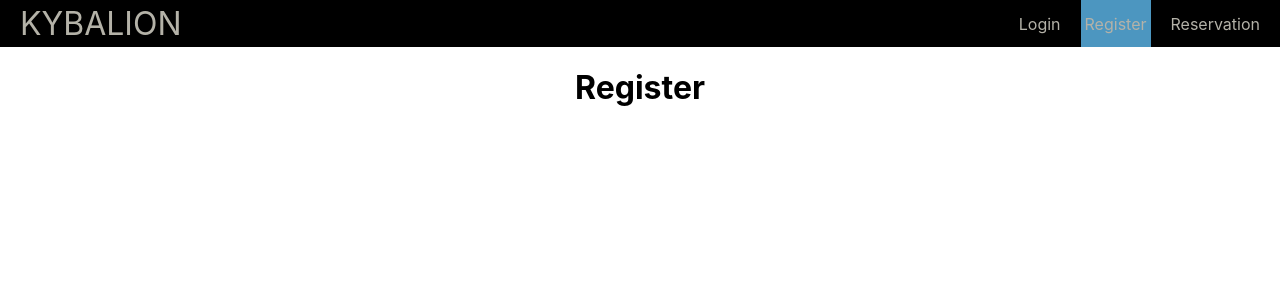
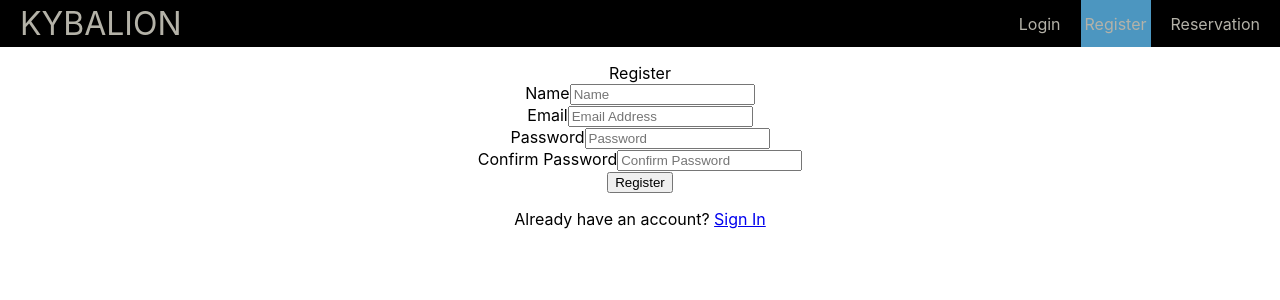
Before and after one commit to KevFlo/COSC4351, a React (Create React App) app in the folder FE/fe/: page /Register in a window 1280 px wide. Shown: the top 300 px of the page. Built offline with nearby package versions, Linux system fonts and the light colour scheme.

Commit message:
Login/Register/Reservation skeleton code -Kevin

```diff
--- a/FE/fe/src/Pages/Login.js
+++ b/FE/fe/src/Pages/Login.js
@@ -1,89 +1,89 @@
-// // login page that connects to the backend
-// import React, { useState } from 'react';
-// import { Link, Redirect } from 'react-router-dom';
+// login page that connects to the backend
+import React, { useState } from 'react';
+import { Link, Redirect } from 'react-router-dom';
 // import axios from 'axios';
 // import './Login.css';
 
 
-export default function Login() {
+// export default function Login() {
+//     return (
+//       <h1> Login</h1>
+
+//   );
+// }
+
+const Login = () => {
+    const [formData, setFormData] = useState({
+        email: '',
+        password: '',
+    });
+
+    const { email, password } = formData;
+
+    const onChange = (e) =>
+        setFormData({ ...formData, [e.target.name]: e.target.value });
+
+    const onSubmit = async (e) => {
+        e.preventDefault();
+        console.log('SUCCESS');
+        const newUser = {
+        email,
+        password,
+        };
+
+        try {
+        const config = {
+            headers: {
+            'Content-Type': 'application/json',
+            },
+        };
+
+        const body = JSON.stringify(newUser);
+
+        // const res = await axios.post('/api/users', body, config);
+        // console.log(res.data);
+        } catch (err) {
+        console.error(err.response.data);
+        }
+    };
+
     return (
-      <h1> Login</h1>
+        <div className="login">
+            <div className="login-container">
+                <div className="login-title">Login</div>
+                <form className="login-form" onSubmit={(e) => onSubmit(e)}>
+                    <div className="login-form-group">
+                        <label className="login-form-label">Email</label>
+                        <input
+                            className="login-form-input"
+                            type="email"
+                            placeholder="Email Address"
+                            name="email"
+                            value={email}
+                            onChange={(e) => onChange(e)}
+                            required
+                        />
+                    </div>
+                    <div className="login-form-group">
+                        <label className="login-form-label">Password</label>
+                        <input
+                            className="login-form-input"
+                            type="password"
+                            placeholder="Password"
+                            name="password"
+                            value={password}
+                            onChange={(e) => onChange(e)}
+                            minLength="6"
+                        />
+                    </div>
+                    <input type="submit" className="login-form-button" value="Login" />
+                </form>
+                <p className="login-Login">
+                    Don't have an account? <Link to="/Login">Login</Link>
+                </p>
+            </div>
+        </div>
+    );
+};
 
-  );
-}
-
-// const Login = () => {
-//     const [formData, setFormData] = useState({
-//         email: '',
-//         password: '',
-//     });
-
-//     const { email, password } = formData;
-
-//     const onChange = (e) =>
-//         setFormData({ ...formData, [e.target.name]: e.target.value });
-
-//     const onSubmit = async (e) => {
-//         e.preventDefault();
-//         console.log('SUCCESS');
-//         const newUser = {
-//         email,
-//         password,
-//         };
-
-//         try {
-//         const config = {
-//             headers: {
-//             'Content-Type': 'application/json',
-//             },
-//         };
-
-//         const body = JSON.stringify(newUser);
-
-//         const res = await axios.post('/api/users', body, config);
-//         console.log(res.data);
-//         } catch (err) {
-//         console.error(err.response.data);
-//         }
-//     };
-
-//     return (
-//         <div className="login">
-//             <div className="login-container">
-//                 <div className="login-title">Login</div>
-//                 <form className="login-form" onSubmit={(e) => onSubmit(e)}>
-//                     <div className="login-form-group">
-//                         <label className="login-form-label">Email</label>
-//                         <input
-//                             className="login-form-input"
-//                             type="email"
-//                             placeholder="Email Address"
-//                             name="email"
-//                             value={email}
-//                             onChange={(e) => onChange(e)}
-//                             required
-//                         />
-//                     </div>
-//                     <div className="login-form-group">
-//                         <label className="login-form-label">Password</label>
-//                         <input
-//                             className="login-form-input"
-//                             type="password"
-//                             placeholder="Password"
-//                             name="password"
-//                             value={password}
-//                             onChange={(e) => onChange(e)}
-//                             minLength="6"
-//                         />
-//                     </div>
-//                     <input type="submit" className="login-form-button" value="Login" />
-//                 </form>
-//                 <p className="login-Login">
-//                     Don't have an account? <Link to="/Login">Login</Link>
-//                 </p>
-//             </div>
-//         </div>
-//     );
-// };
-
-// export default Login;
+export default Login;
--- a/FE/fe/src/Pages/Register.js
+++ b/FE/fe/src/Pages/Register.js
@@ -1,126 +1,126 @@
-// // Registration page for the app
-// import React, { useState } from 'react';
-// import { Link, Redirect } from 'react-router-dom';
+// Registration page for the app
+import React, { useState } from 'react';
+import { Link, Redirect } from 'react-router-dom';
 // import axios from 'axios';
 // import './Register.css';
 
-export default function Register() {
+// export default function Register() {
+//     return (
+//       <h1> Register</h1>
+
+//   );
+// }
+const Register = () => {
+    const [formData, setFormData] = useState({
+        name: '',
+        email: '',
+        password: '',
+        password2: '',
+    });
+
+    const { name, email, password, password2 } = formData;
+
+    const onChange = (e) =>
+        setFormData({ ...formData, [e.target.name]: e.target.value });
+
+    const onSubmit = async (e) => {
+        e.preventDefault();
+        if (password !== password2) {
+        console.log('Passwords do not match');
+        } else {
+        const newUser = {
+            name,
+            email,
+            password,
+        };
+
+        try {
+            const config = {
+            headers: {
+                'Content-Type': 'application/json',
+            },
+            };
+
+            const body = JSON.stringify(newUser);
+
+            // const res = await axios.post('/api/users', body, config);
+            // console.log(res.data);
+        } catch (err) {
+            console.error(err.response.data);
+        }
+        }
+    };
+
     return (
-      <h1> Register</h1>
+        <div className="register">
+            <div className="register-container">
+                <div className="register-title">Register</div>
+                <form className="register-form" onSubmit={(e) => onSubmit(e)}>
+                    <div className="register-form-group">
+                        <label className="register-form-label">Name</label>
+                        <input
+                            className="register-form-input"
+                            type="text"
+                            placeholder="Name"
+                            name="name"
+                            value={name}
+                            onChange={(e) => onChange(e)}
+                            required
+                        />
+                    </div>
+                    <div className="register-form-group">
+                        <label className="register-form-label">Email</label>
+                        <input
 
-  );
-}
-// const Register = () => {
-//     const [formData, setFormData] = useState({
-//         name: '',
-//         email: '',
-//         password: '',
-//         password2: '',
-//     });
+                            className="register-form-input"
+                            type="email"
+                            placeholder="Email Address"
+                            name="email"
+                            value={email}
+                            onChange={(e) => onChange(e)}
+                            required
+                        />
+                    </div>
+                    <div className="register-form-group">
+                        <label className="register-form-label">Password</label>
+                        <input
+                            className="register-form-input"
+                            type="password"
+                            placeholder="Password"
+                            name="password"
+                            value={password}
+                            onChange={(e) => onChange(e)}
+                            required
+                            minLength="6"
+                        />
+                    </div>
+                    <div className="register-form-group">
+                        <label className="register-form-label">
+                            Confirm Password
+                        </label>
+                        <input
+                            className="register-form-input"
+                            type="password"
+                            placeholder="Confirm Password"
+                            name="password2"
+                            value={password2}
+                            onChange={(e) => onChange(e)}
+                            required
+                            minLength="6"
+                        />
+                    </div>
+                    <input
+                        type="submit"
+                        className="register-form-button"
+                        value="Register"
+                    />
+                </form>
+                <p className="register-text">
+                    Already have an account? <Link to="/login">Sign In</Link>
+                </p>
+            </div>
+        </div>
+    );
+};
 
-//     const { name, email, password, password2 } = formData;
-
-//     const onChange = (e) =>
-//         setFormData({ ...formData, [e.target.name]: e.target.value });
-
-//     const onSubmit = async (e) => {
-//         e.preventDefault();
-//         if (password !== password2) {
-//         console.log('Passwords do not match');
-//         } else {
-//         const newUser = {
-//             name,
-//             email,
-//             password,
-//         };
-
-//         try {
-//             const config = {
-//             headers: {
-//                 'Content-Type': 'application/json',
-//             },
-//             };
-
-//             const body = JSON.stringify(newUser);
-
-//             const res = await axios.post('/api/users', body, config);
-//             console.log(res.data);
-//         } catch (err) {
-//             console.error(err.response.data);
-//         }
-//         }
-//     };
-
-//     return (
-//         <div className="register">
-//             <div className="register-container">
-//                 <div className="register-title">Register</div>
-//                 <form className="register-form" onSubmit={(e) => onSubmit(e)}>
-//                     <div className="register-form-group">
-//                         <label className="register-form-label">Name</label>
-//                         <input
-//                             className="register-form-input"
-//                             type="text"
-//                             placeholder="Name"
-//                             name="name"
-//                             value={name}
-//                             onChange={(e) => onChange(e)}
-//                             required
-//                         />
-//                     </div>
-//                     <div className="register-form-group">
-//                         <label className="register-form-label">Email</label>
-//                         <input
-
-//                             className="register-form-input"
-//                             type="email"
-//                             placeholder="Email Address"
-//                             name="email"
-//                             value={email}
-//                             onChange={(e) => onChange(e)}
-//                             required
-//                         />
-//                     </div>
-//                     <div className="register-form-group">
-//                         <label className="register-form-label">Password</label>
-//                         <input
-//                             className="register-form-input"
-//                             type="password"
-//                             placeholder="Password"
-//                             name="password"
-//                             value={password}
-//                             onChange={(e) => onChange(e)}
-//                             required
-//                             minLength="6"
-//                         />
-//                     </div>
-//                     <div className="register-form-group">
-//                         <label className="register-form-label">
-//                             Confirm Password
-//                         </label>
-//                         <input
-//                             className="register-form-input"
-//                             type="password"
-//                             placeholder="Confirm Password"
-//                             name="password2"
-//                             value={password2}
-//                             onChange={(e) => onChange(e)}
-//                             required
-//                             minLength="6"
-//                         />
-//                     </div>
-//                     <input
-//                         type="submit"
-//                         className="register-form-button"
-//                         value="Register"
-//                     />
-//                 </form>
-//                 <p className="register-text">
-//                     Already have an account? <Link to="/login">Sign In</Link>
-//                 </p>
-//             </div>
-//         </div>
-//     );
-// };
-
-// export default Register;
+export default Register;
--- a/FE/fe/src/Pages/Reservations.js
+++ b/FE/fe/src/Pages/Reservations.js
@@ -1,6 +1,124 @@
-export default function Reservation() {
+import React, { useState } from 'react';
+import { Link } from "react-router-dom";
+
+
+const Reservation = () =>   {
+    const [formData, setFormData] = useState({
+        partySize: '',
+        date: '',
+        time: '',
+        name: '',
+        email: '',
+        phoneNumber: '',
+    });
+
+    const { partySize, date, time, name, email, phoneNumber } = formData;
+
+    const onChange = (e) =>
+        setFormData({ ...formData, [e.target.name]: e.target.value });
+
+    const onSubmit = async (e) => {
+        e.preventDefault();
+        const newReservation = {
+            partySize,
+            date,
+            time,
+            name,
+            email,
+            phoneNumber,
+        };
+
+        try {
+            const config = {
+                headers: {
+                    'Content-Type': 'application/json',
+                },
+            };
+
+            const body = JSON.stringify(newReservation);
+
+            // const res = await axios.post('/api/users', body, config);
+            // console.log(res.data);
+        } catch (err) {
+            console.error(err.response.data);
+        }
+    };
+
+
+
     return (
-      <h1> Reservation</h1>
+    //   <h1> Reservation</h1>
+        <div className="Reservation-Form">
+            <div className="Reservation-Form-Content">
+                <div className="Reservation-Form-Title">Reservation</div>
+                <form className="Reservation-Form-Form">
+                    <div className="Reservation-Form-Form-Group">
+                        <label className="Reservation-Form-Form-Label">Party Size</label>
+                        <input
+                            className="Reservation-Form-Form-Input"
+                            type="number"
+                            placeholder="Party Size"
+                            name="partySize"
+                            value={partySize}
+                            onChange={(e) => onChange(e)}
+                            required
+                        />
+                    </div>
+                    <div className="Reservation-Form-Form-Group">
+                        <label className="Reservation-Form-Form-Label">Date</label>
+                        <input
+
+                            className="Reservation-Form-Form-Input"
+                            type="date"
+                            placeholder="Date"
+                            name="date"
+                            value={date}
+                            onChange={(e) => onChange(e)}
+                            required
+                        />
+                    </div>
+                    <div className="Reservation-Form-Form-Group">
+                        <label className="Reservation-Form-Form-Label">Time</label>
+                        <input
+                            className="Reservation-Form-Form-Input"
+                            type="time"
+                            placeholder="Time"
+                            name="time"
+                            value={time}
+                            onChange={(e) => onChange(e)}
+                            required
+                            minLength="6"
+                        />
+                    </div>
+                    <div className="Reservation-Form-Form-Group">
+                        <label className="Reservation-Form-Form-Label">
+                            Phone Number
+                        </label>
+                        <input
+                            className="Reservation-Form-Form-Input"
+                            type="tel"
+                            placeholder="Phone Number"
+                            name="phoneNumber"
+                            value={phoneNumber}
+                            onChange={(e) => onChange(e)}
+                            required
+                            minLength="6"
+                        />
+                    </div>
+                    <input
+                        type="submit"
+                        className="Reservation-Form-Form-Button"
+                        value="Reserve"
+                    />
+                </form>
+                <p className="Reservation-Form-Text">
+                    Already have an account? <Link to="/login">Sign In</Link>
+                </p>
+            </div>
+        </div>
+
 
   );
-}
+};
+
+export default Reservation;
```
